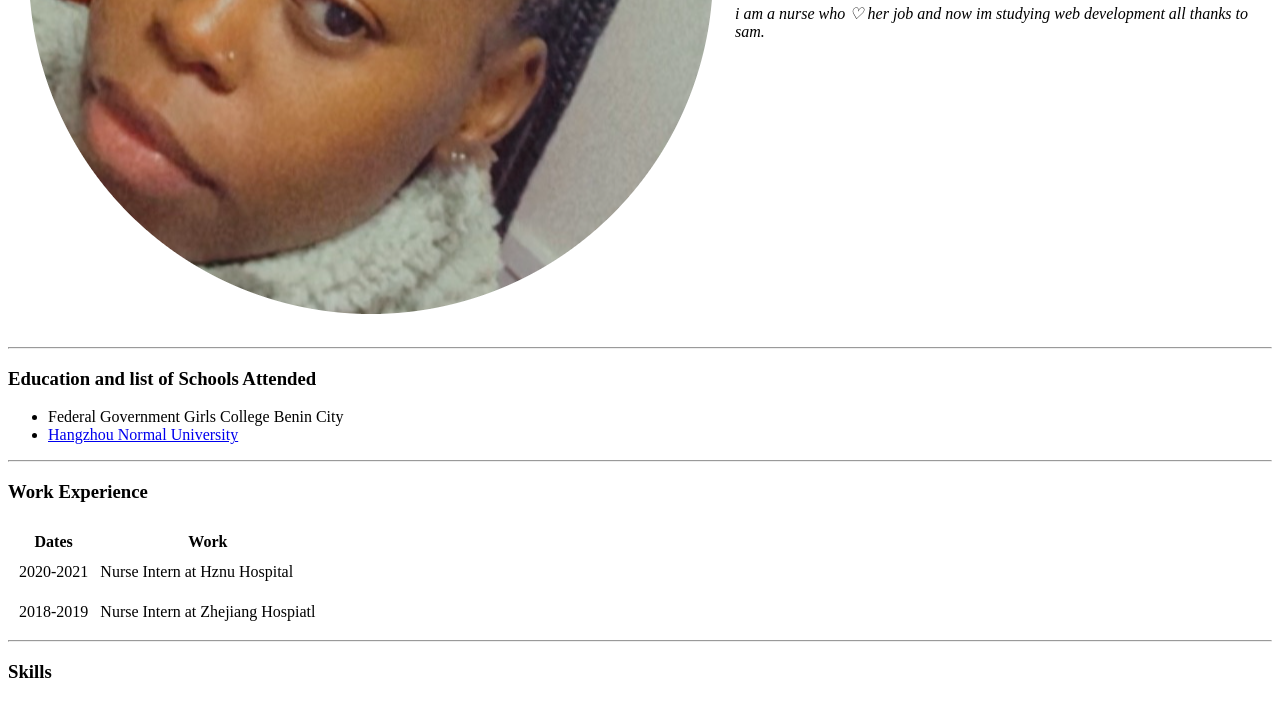
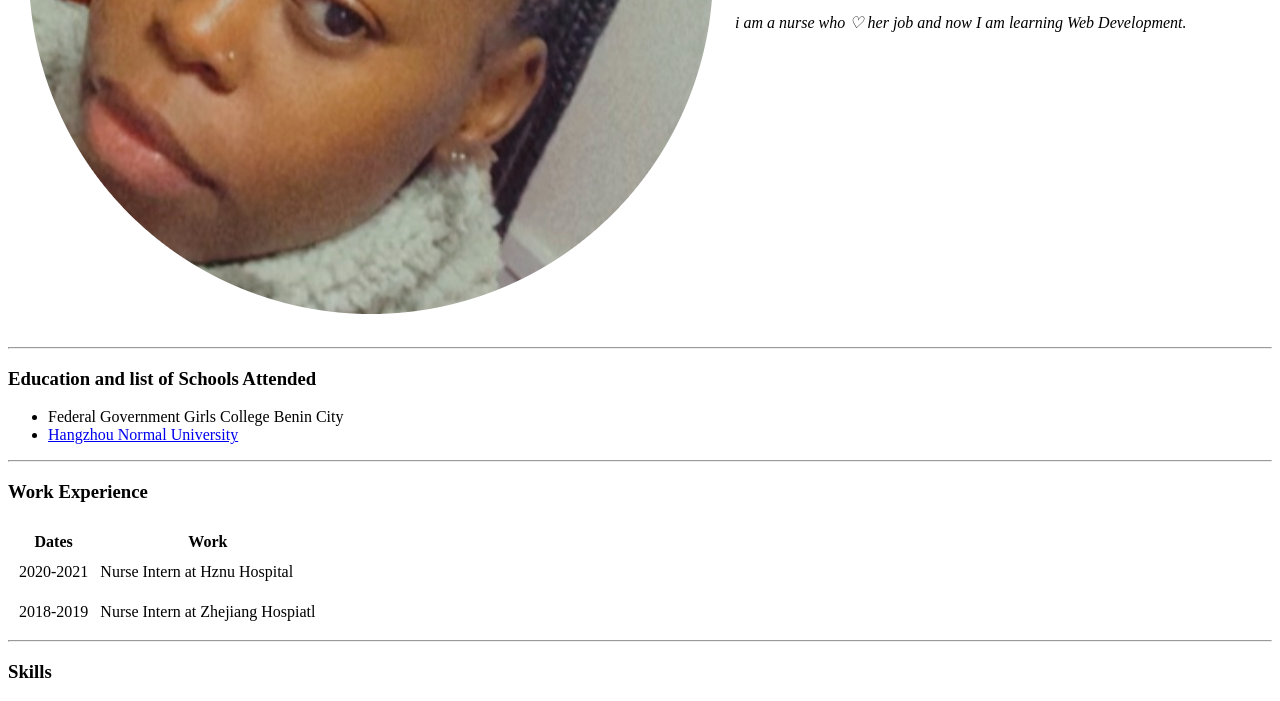
Before and after one commit to Osayi97/CV, a plain HTML site: page index.html in a window 1280 px wide. Shown: the part 399-1100 px from the top of the page. Drawn offline with Linux system fonts and the light colour scheme.

Commit message:
index.html

```diff
--- a/index.html
+++ b/index.html
@@ -10,7 +10,7 @@
     <td>
       <h1>Osayi Eweka</h1>
       <p><em>Manager at <strong><a href="https://www.samtush.com/">Samtush</a></strong>.<em></p>
-      <p>i am a nurse who ♡ her job and now im studying web development all thanks to sam.</p>
+      <p>i am a nurse who ♡ her job and now I am learning Web Development.</p>
       </tr>
   </table>
   <hr>
```
